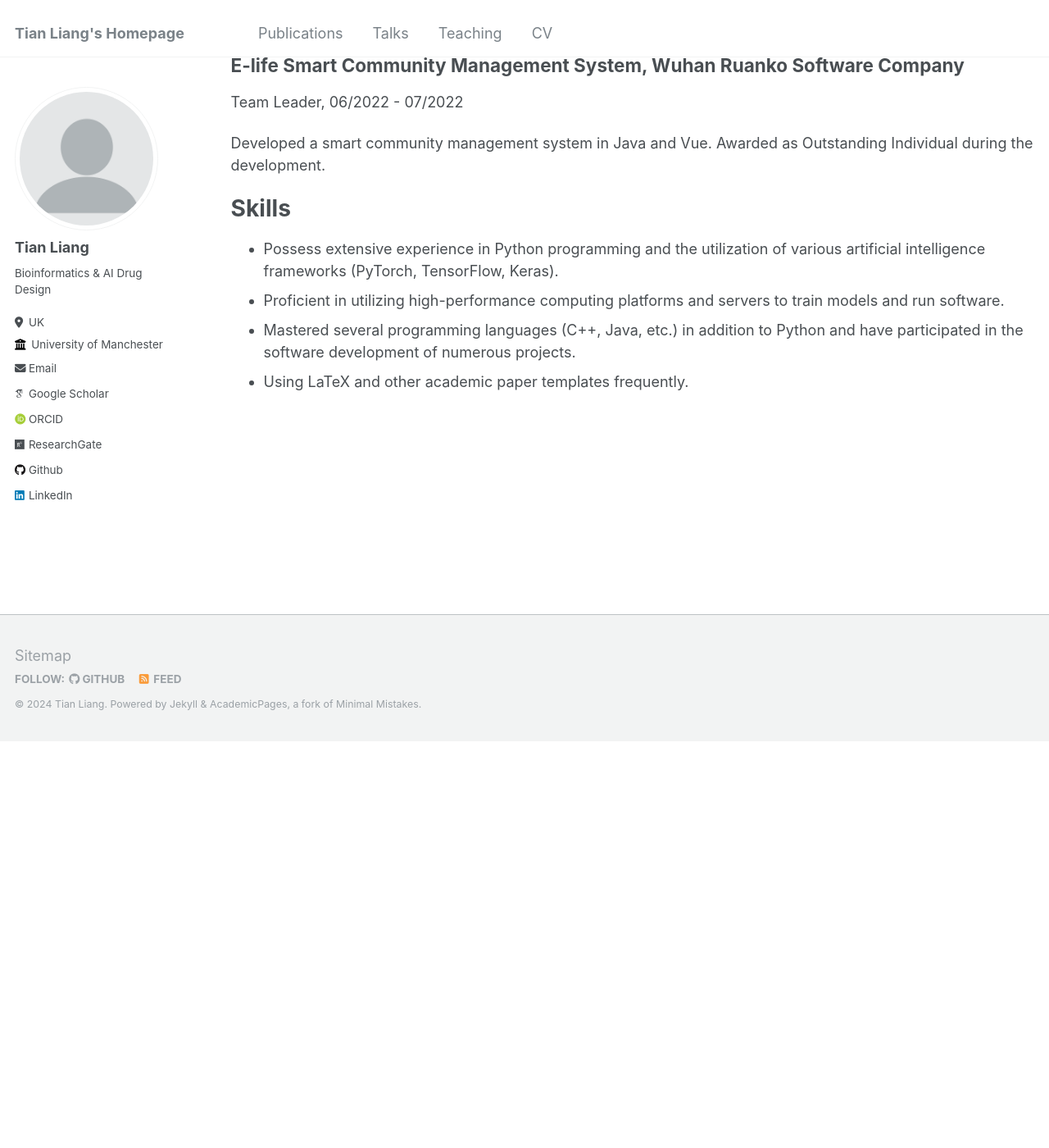
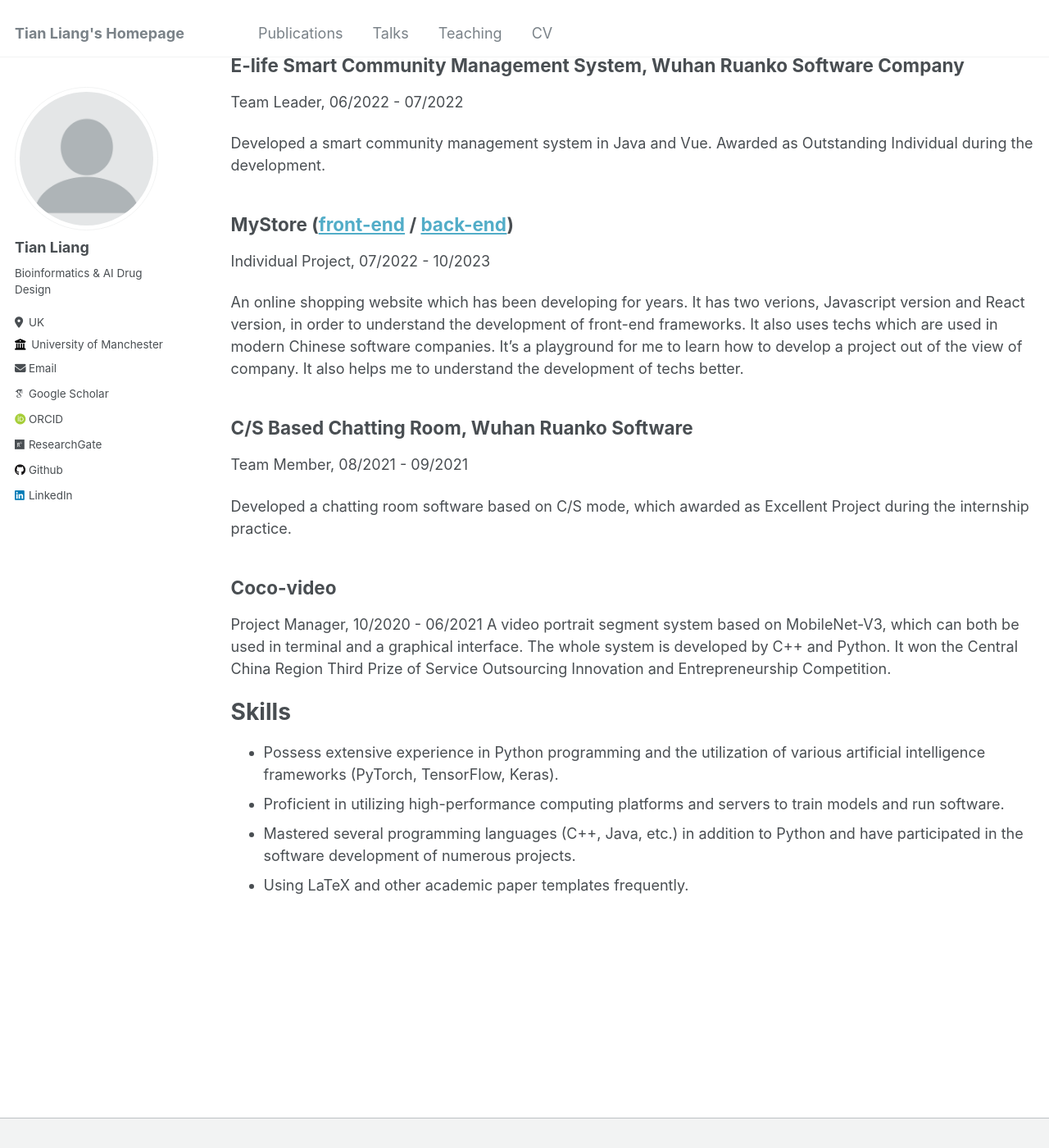
Before and after one commit to LeanneTN/academicpage, a Jekyll site: the page built from _pages/cv.md, in a window 1280 px wide and 1400 px high, scrolled down 3526 px. Shown: the whole window at 82% size. Built offline with Jekyll 4.4.1, drawn with Linux system fonts in a browser that asks for light colours; some web fonts are replaced; before the commit the page ends 4431 px from its top, so only the background shows below that; some of the changed text lies outside the part shown.

Commit message:
complete project part

```diff
--- a/_pages/cv.md
+++ b/_pages/cv.md
@@ -110,6 +110,20 @@ Team Leader, 06/2022 - 07/2022
 Developed a smart community management system in Java and Vue. Awarded as Outstanding
 Individual during the development.
 
+## MyStore ([front-end](https://github.com/LeanneTN/mystore-front-web) / [back-end](https://github.com/LeanneTN/mystore-api-dev))
+Individual Project, 07/2022 - 10/2023
+
+An online shopping website which has been developing for years. It has two verions, Javascript version and React version, in order to understand the development of front-end frameworks. It also uses techs which are used in modern Chinese software companies. It's a playground for me to learn how to develop a project out of the view of company. It also helps me to understand the development of techs better.
+
+## C/S Based Chatting Room, Wuhan Ruanko Software
+Team Member, 08/2021 - 09/2021
+
+Developed a chatting room software based on C/S mode, which awarded as Excellent Project during the internship practice.
+
+## Coco-video
+Project Manager, 10/2020 - 06/2021
+A video portrait segment system based on MobileNet-V3, which can both be used in terminal and a graphical interface. The whole system is developed by C++ and Python. It won the Central China Region Third Prize of Service Outsourcing Innovation and Entrepreneurship Competition.
+
 Skills
 ===
 -	Possess extensive experience in Python programming and the utilization of various artificial intelligence frameworks (PyTorch, TensorFlow, Keras).
```
Also changed, not shown: other parts of _pages/cv.md (+2 -2 lines), _pages/about.md (+1 -1 lines).
